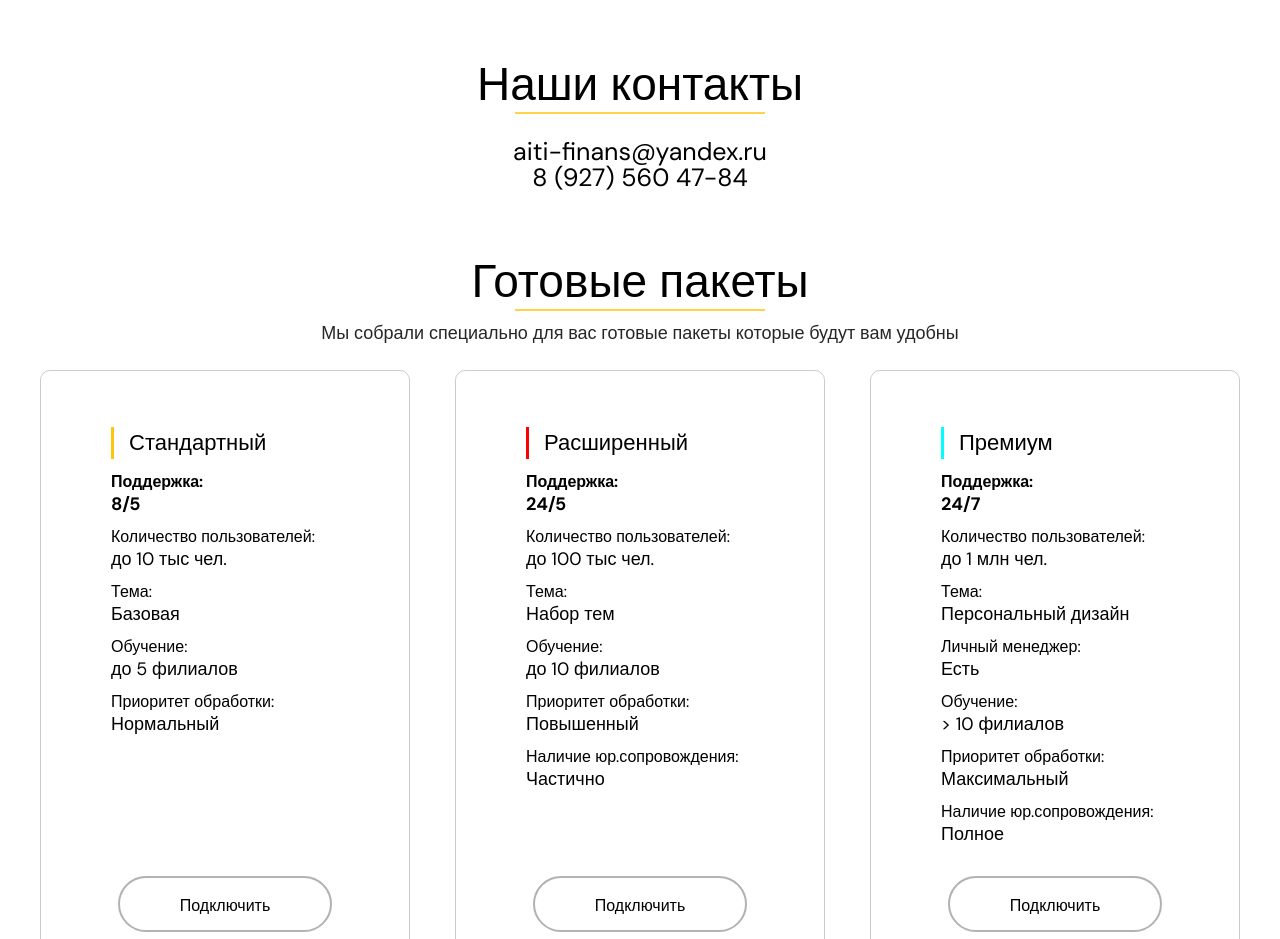
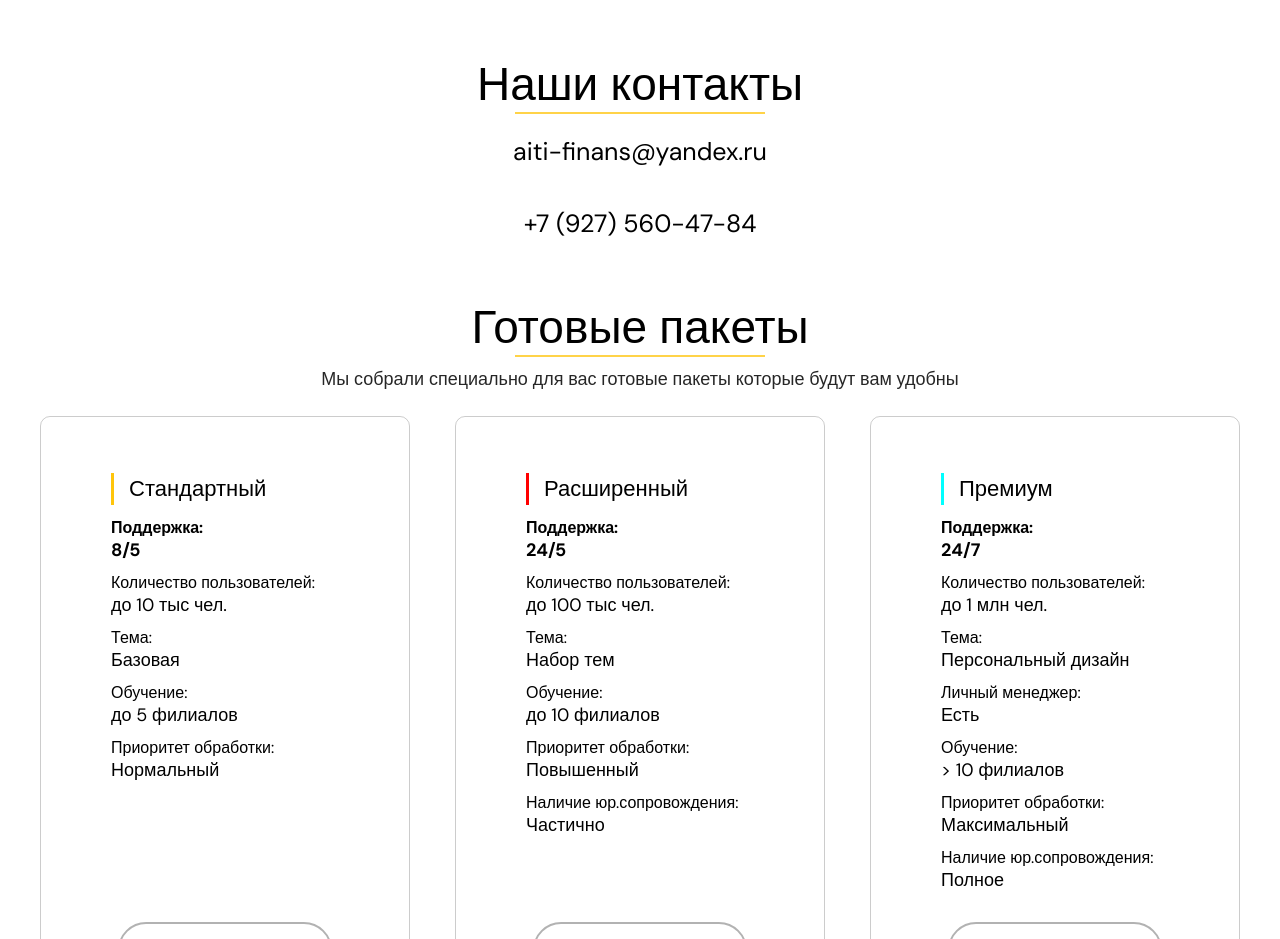
Before and after one commit to skr1pmen/AutoDebt, a plain HTML site: page index.html in a window 1280 px wide. Shown: the part 3440-4379 px from the top of the page. Drawn offline with Linux system fonts and the light colour scheme.

Commit message:
contact fix

```diff
--- a/assets/css/style.css
+++ b/assets/css/style.css
@@ -350,6 +350,9 @@ nav{
     line-height: 26px;
     text-align: center;
     margin-top: 25px;
+    display: flex;
+    gap: 10px;
+    flex-direction: column;
 }
 .packages{
     margin-top: 25px;
--- a/index.html
+++ b/index.html
@@ -143,7 +143,7 @@
         <div class="block_title animItems animStop">Наши контакты</div>
         <div class="info">
             <a href="mailto:aiti-finans@yandex.ru">aiti-finans@yandex.ru</a><br>
-            <a href="tel:+79275604784">8 (927) 560 47-84</a>
+            <a href="tel:+79275604784">+7 (927) 560-47-84</a>
         </div>
     </div>
 </div>
```
